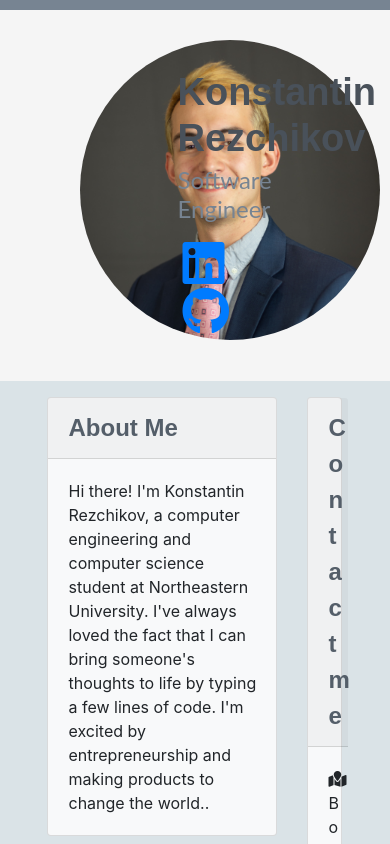
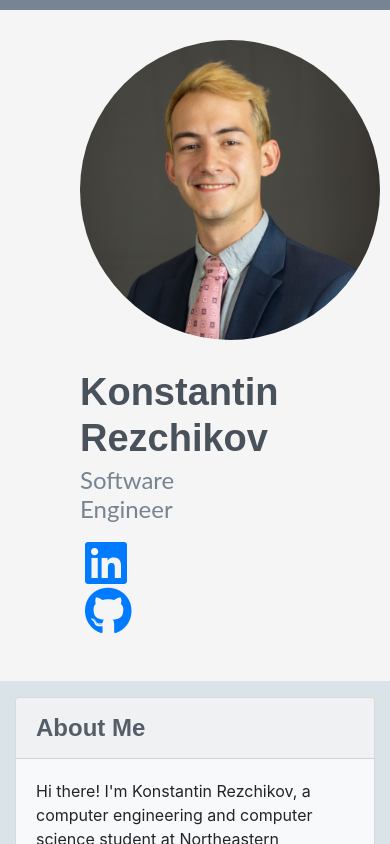
Before and after one commit to krezchikov42/resume, a React (Create React App) app: page / in a window 390 px wide. Shown: the top 844 px of the page. Built offline with nearby package versions, Linux system fonts and the light colour scheme; some icons are missing.

Commit message:
making site mobile friendly

```diff
--- a/src/index.css
+++ b/src/index.css
@@ -26,6 +26,7 @@ h1, h2, h3, h4, h5, h6, .card-header {
 .body{
   height: 100%;
   background: #DAE3E7;
+
 }
 
 .container-fluid {
--- a/src/scenes/Resume.js
+++ b/src/scenes/Resume.js
@@ -16,10 +16,10 @@ export default class Resume extends React.Component {
     render() {
         return <div className="container-fluid">
             <div className="row header">
-                <div className="col-3 offset-2">
+                <div className="col-8 col-lg-3 offset-2">
                     <img  id="resume-photo" src={resume_photo} alt="Konstantin Rezchikov"></img>
                 </div>
-                <div className="col-4">
+                <div className="col-4 offset-2 offset-lg-0">
                     <h1 className="name">Konstantin Rezchikov</h1>
                     <h2 className="description">Software Engineer</h2>
                     <ul className="list-inline">
@@ -36,8 +36,9 @@ export default class Resume extends React.Component {
                     </ul>
                 </div>
             </div>
+            <div>
                 <div className="row body">
-                <div className="col-8 offset-1">
+                    <div className="col-12 col-lg-8 offset-lg-1">
                         <div className="card bg-light my-3">
                             <div className="card-header">About Me</div>
                             <div className="card-body">
@@ -54,7 +55,7 @@ export default class Resume extends React.Component {
                         </div>
 
                     </div>
-                <div className="col-2">
+                    <div className="col-12 col-lg-2">
                         <div className="card bg-light my-3">
                             <div className="card-header">Contact me</div>
                             <div className="card-body">
@@ -75,6 +76,7 @@ export default class Resume extends React.Component {
                     </div>
                 </div>
             </div>
+        </div>
 
     }
 }
```
Lines whose indentation alone changed are shown as unchanged.
